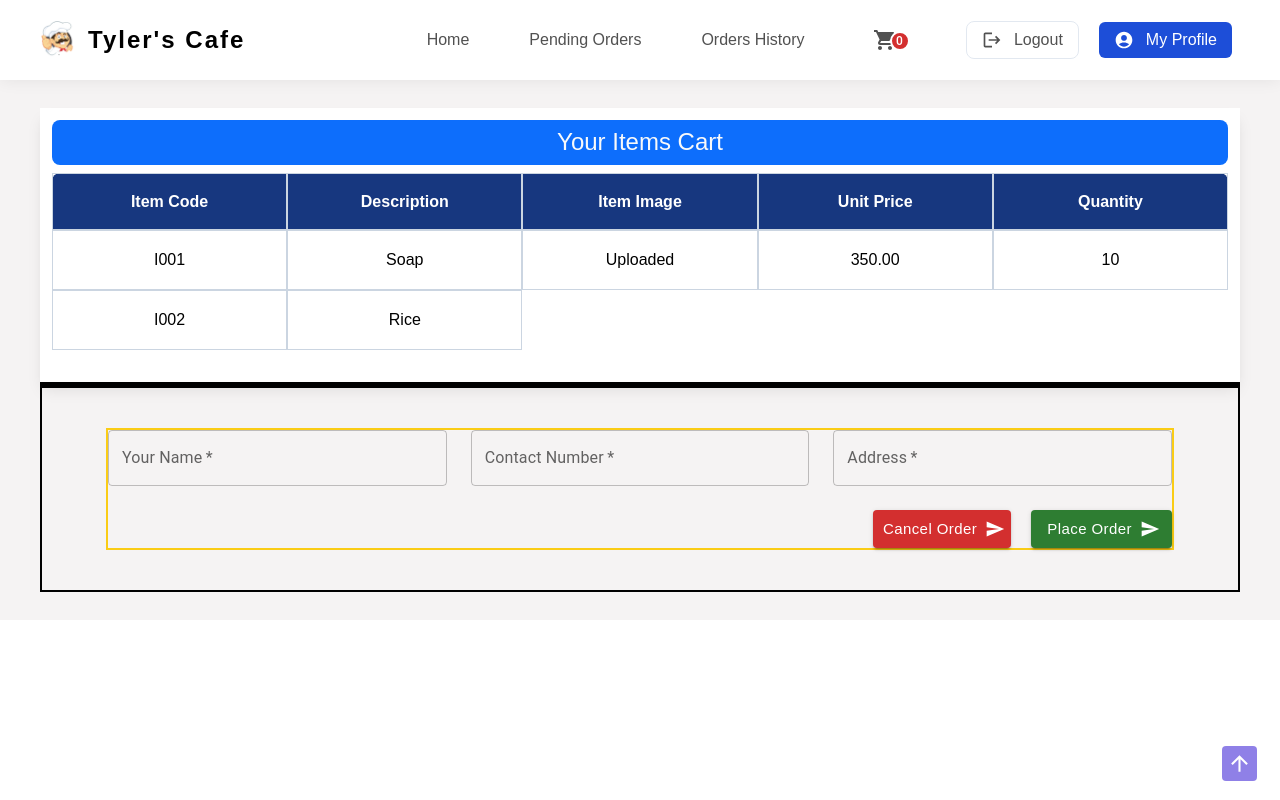
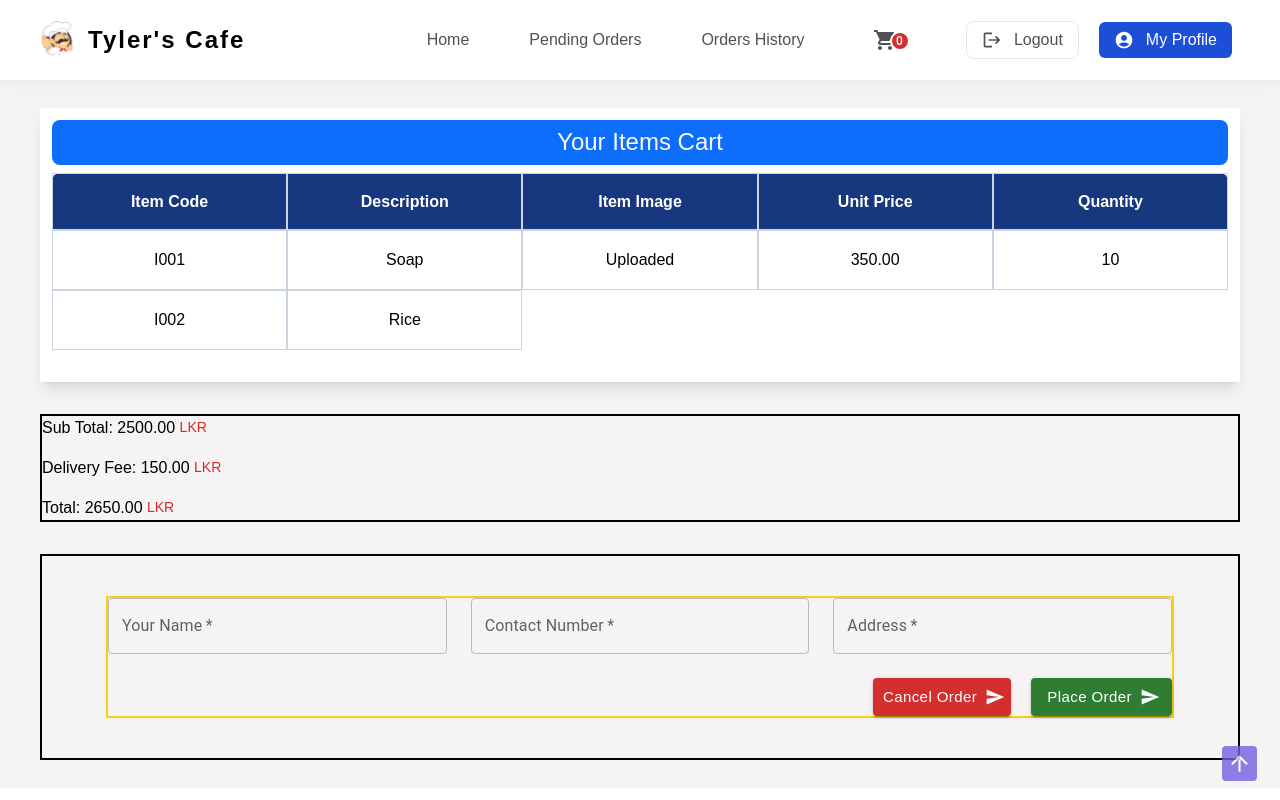
Before and after one commit to AshanSandeep06/Food-Shop-System, a React (Create React App) app in the folder frontend/: page /placeOrder in a window 1280 px wide. Built offline with nearby package versions, Linux system fonts and the light colour scheme.

Commit message:
Content Updated

```diff
--- a/frontend/src/pages/PlaceOrder/PlaceOrder.tsx
+++ b/frontend/src/pages/PlaceOrder/PlaceOrder.tsx
@@ -27,8 +27,11 @@ const PlaceOrder = () => {
       {/* ===================================================== */}
 
       {/* --------- Payment --------- */}
-      <section className="border-2 border-black">
+      <section className="my-8 border-2 border-black flex flex-col gap-4">
+        <span>Sub Total: 2500.00 <span className="text-sm text-red-600 relative bottom-[0.75px]">LKR</span></span>
+        <span>Delivery Fee: 150.00 <span className="text-sm text-red-600 relative bottom-[0.75px]">LKR</span></span>
 
+        <span>Total: 2650.00 <span className="text-sm text-red-600 relative bottom-[0.75px]">LKR</span></span>
       </section>
 
       {/* ===================================================== */}
```
